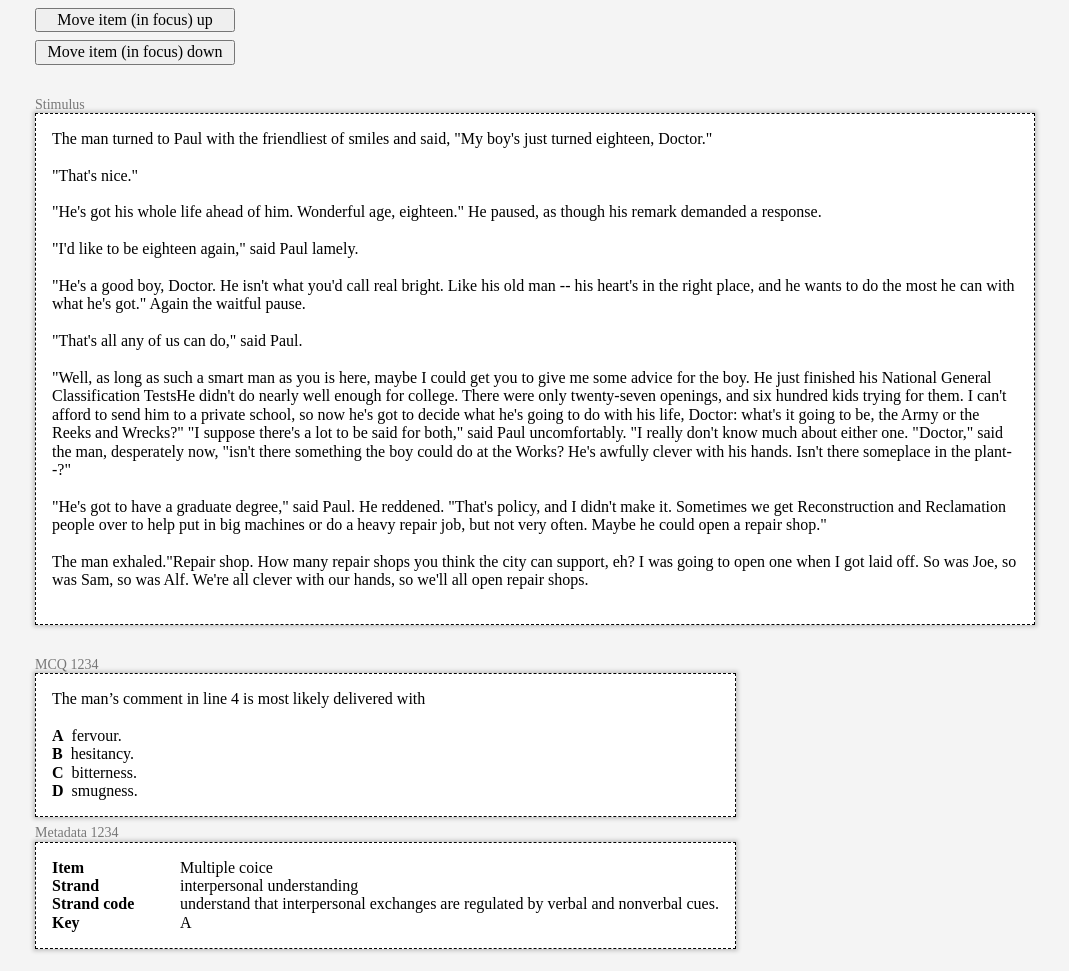
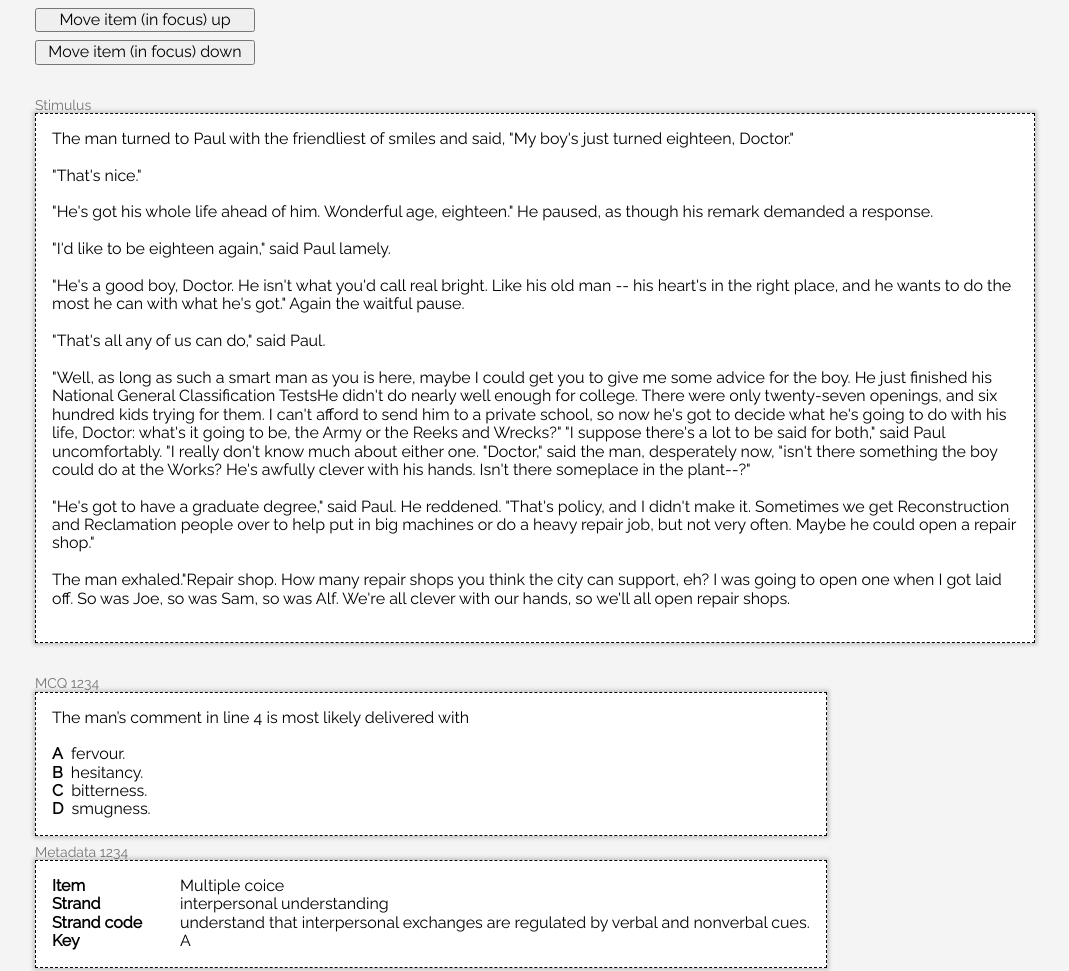
Before and after one commit to standardSetting/clickToReorder, a plain HTML site: page index.html in a window 1280 px wide. Shown: the top 971 px of the page, without its empty margins (105-1174 px from the left). Drawn offline with nearby package versions, Linux system fonts and the light colour scheme.

Commit message:
Add files via upload

```diff
--- a/index.html
+++ b/index.html
@@ -3,6 +3,15 @@
     <title>Click to reorder</title>
 <script src="https://ajax.googleapis.com/ajax/libs/jquery/3.2.1/jquery.min.js"></script>
 <link rel="stylesheet" href="https://unpkg.com/tachyons@4.12.0/css/tachyons.min.css"/>
+<link rel="stylesheet" href="https://unpkg.com/tachyons@4.12.0/css/tachyons.min.css"/>
+<link href="https://fonts.googleapis.com/css?family=Raleway" rel="stylesheet">
+  <style>
+      * {
+  font-family: 'Raleway', sans-serif;
+  -webkit-font-smoothing: antialiased;
+       }
+  </style>
+
 <script>
 $(document).ready(function(){
     var selected=0;
@@ -46,7 +55,7 @@ $(document).ready(function(){
 
     <div class='flex justify-center mb5'>
         <div style='width: 1000px'>
-            <div style='position: sticky; top: 0px; width: 200px' class='flex flex-column'>
+            <div style='position: sticky; top: 0px; width: 220px' class='flex flex-column'>
                 <button class='mt2 pointer' id="up">Move item (in focus) up</button>
                 <button class='mt2 pointer' id="down">Move item (in focus) down</button>
             </div>
```
